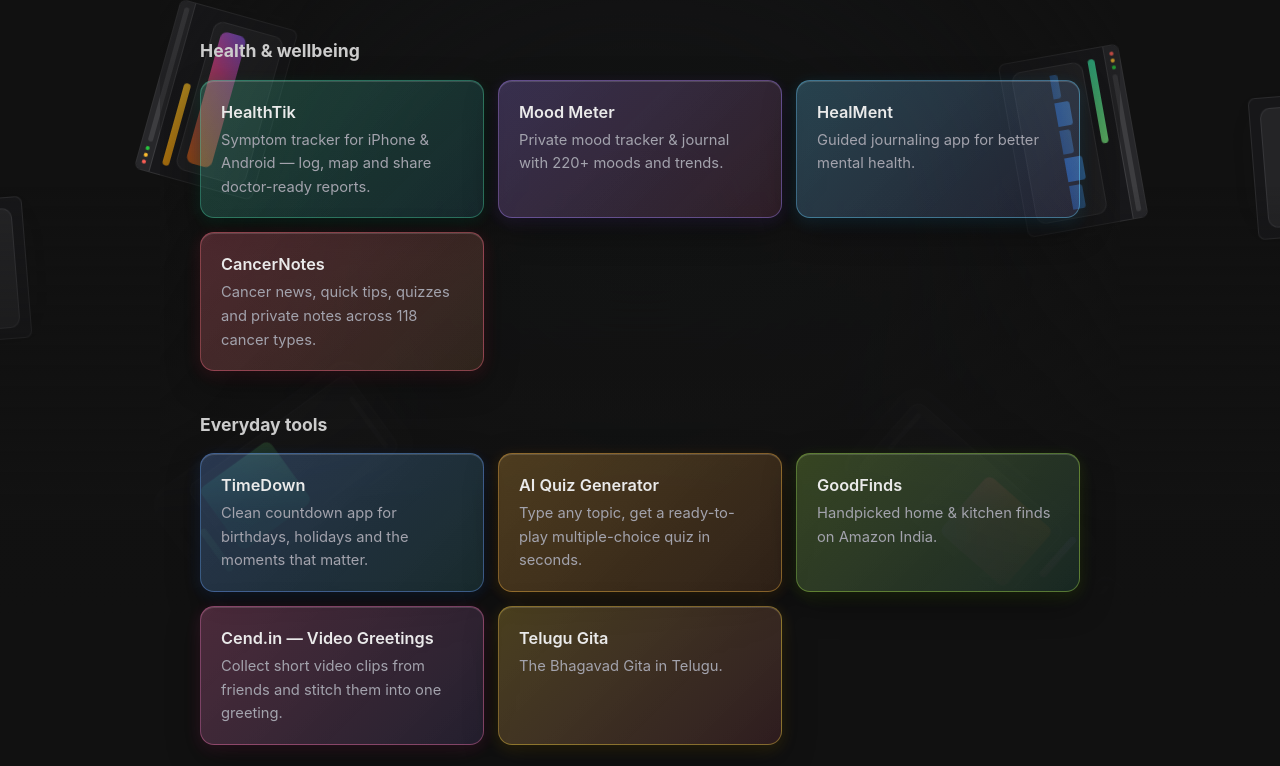
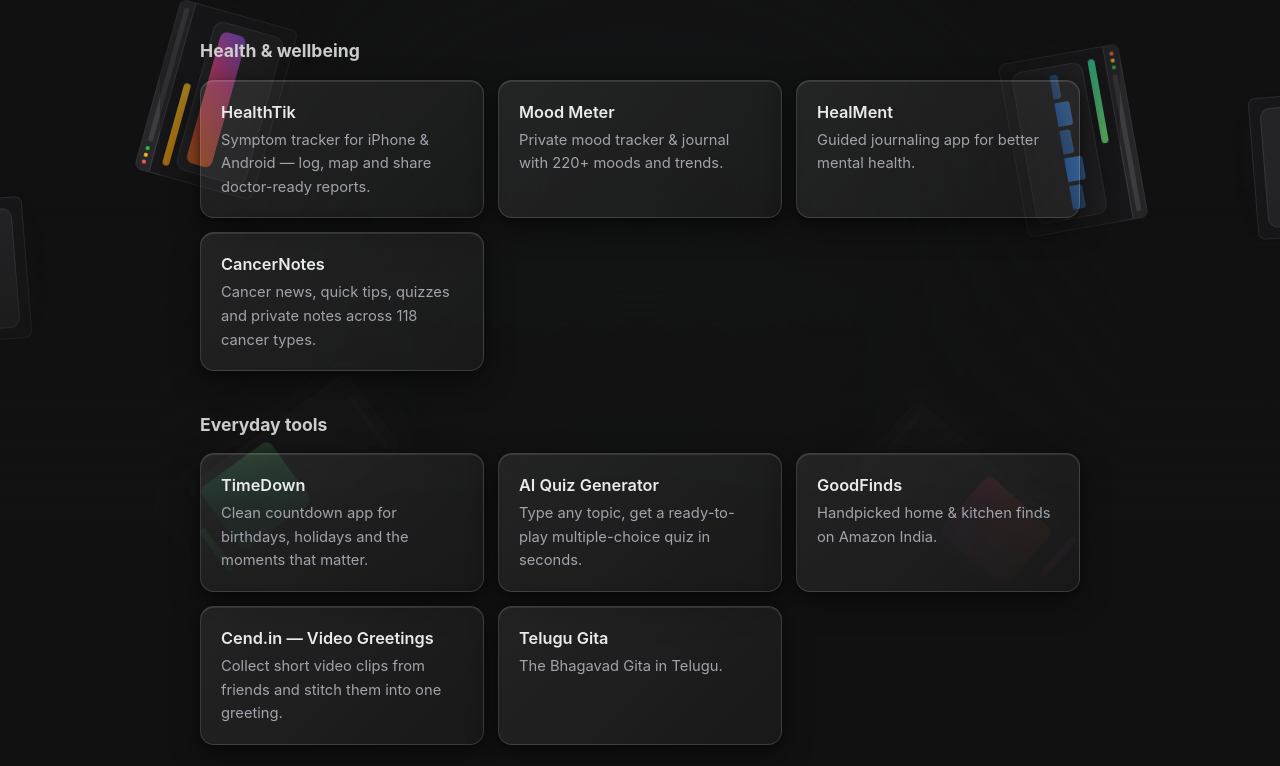
Before and after one commit to nandiraju/nandiraju-dot-com, a plain HTML site: page index.html in a window 1280 px wide. Shown: the part 182-948 px from the top of the page. Drawn offline with Linux system fonts and the light colour scheme.

Commit message:
Simplify subtitle and add custom SVG icons to cards

```diff
--- a/index.html
+++ b/index.html
@@ -523,77 +523,25 @@
     }
 
     a.card {
-      --c1: #4E9BEE;
-      --c2: #57D5FE;
-      position: relative;
-      overflow: hidden;
       display: block;
       padding: 18px 20px;
-      background:
-        linear-gradient(135deg, color-mix(in srgb, var(--c1) 20%, transparent) 0%, color-mix(in srgb, var(--c2) 10%, transparent) 100%),
-        var(--card-surface);
-      border: 1px solid color-mix(in srgb, var(--c1) 32%, var(--card-border));
+      background: var(--card-surface);
+      border: 1px solid var(--card-border);
       border-radius: 14px;
       text-decoration: none;
       color: inherit;
       backdrop-filter: blur(18px) saturate(160%);
       -webkit-backdrop-filter: blur(18px) saturate(160%);
-      box-shadow:
-        0 12px 32px rgba(0, 0, 0, 0.42),
-        0 4px 16px color-mix(in srgb, var(--c1) 18%, transparent),
-        inset 0 1px 0 rgba(255, 255, 255, 0.14);
-      transition: border-color .22s ease, transform .22s cubic-bezier(0.2, 0.8, 0.2, 1), box-shadow .22s ease, background .25s ease;
+      box-shadow: var(--card-shadow);
+      transition: border-color .2s ease, transform .2s cubic-bezier(0.2, 0.8, 0.2, 1), box-shadow .2s ease, background .25s ease;
     }
 
     a.card:hover {
-      background:
-        linear-gradient(135deg, color-mix(in srgb, var(--c1) 28%, transparent) 0%, color-mix(in srgb, var(--c2) 16%, transparent) 100%),
-        var(--card-hover-surface);
-      border-color: color-mix(in srgb, var(--c1) 56%, var(--card-hover-border));
-      box-shadow:
-        0 20px 44px rgba(0, 0, 0, 0.54),
-        0 8px 26px color-mix(in srgb, var(--c1) 30%, transparent),
-        inset 0 1px 0 rgba(255, 255, 255, 0.24);
+      background: var(--card-hover-surface);
+      border-color: var(--card-hover-border);
+      box-shadow: var(--card-hover-shadow);
       transform: translateY(-3px);
     }
-
-    body:has(#theme-toggle:checked) a.card {
-      background:
-        linear-gradient(135deg, color-mix(in srgb, var(--c1) 14%, transparent) 0%, color-mix(in srgb, var(--c2) 8%, transparent) 100%),
-        var(--card-surface);
-      border-color: color-mix(in srgb, var(--c1) 28%, var(--card-border));
-      box-shadow:
-        0 10px 30px rgba(15, 23, 42, 0.08),
-        0 4px 14px color-mix(in srgb, var(--c1) 14%, transparent),
-        inset 0 1px 0 rgba(255, 255, 255, 0.9);
-    }
-
-    body:has(#theme-toggle:checked) a.card:hover {
-      background:
-        linear-gradient(135deg, color-mix(in srgb, var(--c1) 22%, transparent) 0%, color-mix(in srgb, var(--c2) 13%, transparent) 100%),
-        var(--card-hover-surface);
-      border-color: color-mix(in srgb, var(--c1) 48%, var(--card-hover-border));
-      box-shadow:
-        0 18px 40px rgba(15, 23, 42, 0.13),
-        0 8px 22px color-mix(in srgb, var(--c1) 24%, transparent),
-        inset 0 1px 0 rgba(255, 255, 255, 1);
-    }
-
-    /* Per-card glassmorphic gradient palettes */
-    .grid:nth-of-type(1) a.card:nth-child(1) { --c1: #10b981; --c2: #06b6d4; }
-    .grid:nth-of-type(1) a.card:nth-child(2) { --c1: #8b5cf6; --c2: #ec4899; }
-    .grid:nth-of-type(1) a.card:nth-child(3) { --c1: #38bdf8; --c2: #6366f1; }
-    .grid:nth-of-type(1) a.card:nth-child(4) { --c1: #f43f5e; --c2: #fb923c; }
-
-    .grid:nth-of-type(2) a.card:nth-child(1) { --c1: #3b82f6; --c2: #22d3ee; }
-    .grid:nth-of-type(2) a.card:nth-child(2) { --c1: #f59e0b; --c2: #f97316; }
-    .grid:nth-of-type(2) a.card:nth-child(3) { --c1: #84cc16; --c2: #10b981; }
-    .grid:nth-of-type(2) a.card:nth-child(4) { --c1: #ec4899; --c2: #8b5cf6; }
-    .grid:nth-of-type(2) a.card:nth-child(5) { --c1: #eab308; --c2: #f43f5e; }
-
-    .grid:nth-of-type(3) a.card:nth-child(1) { --c1: #60a5fa; --c2: #34d399; }
-    .grid:nth-of-type(3) a.card:nth-child(2) { --c1: #6366f1; --c2: #a855f7; }
-    .grid:nth-of-type(3) a.card:nth-child(3) { --c1: #06b6d4; --c2: #4ade80; }
 
     a.card .name { font-weight: 600; font-size: 1.02rem; }
     a.card .desc { color: var(--card-desc); font-size: 0.92rem; margin-top: 4px; }
```
